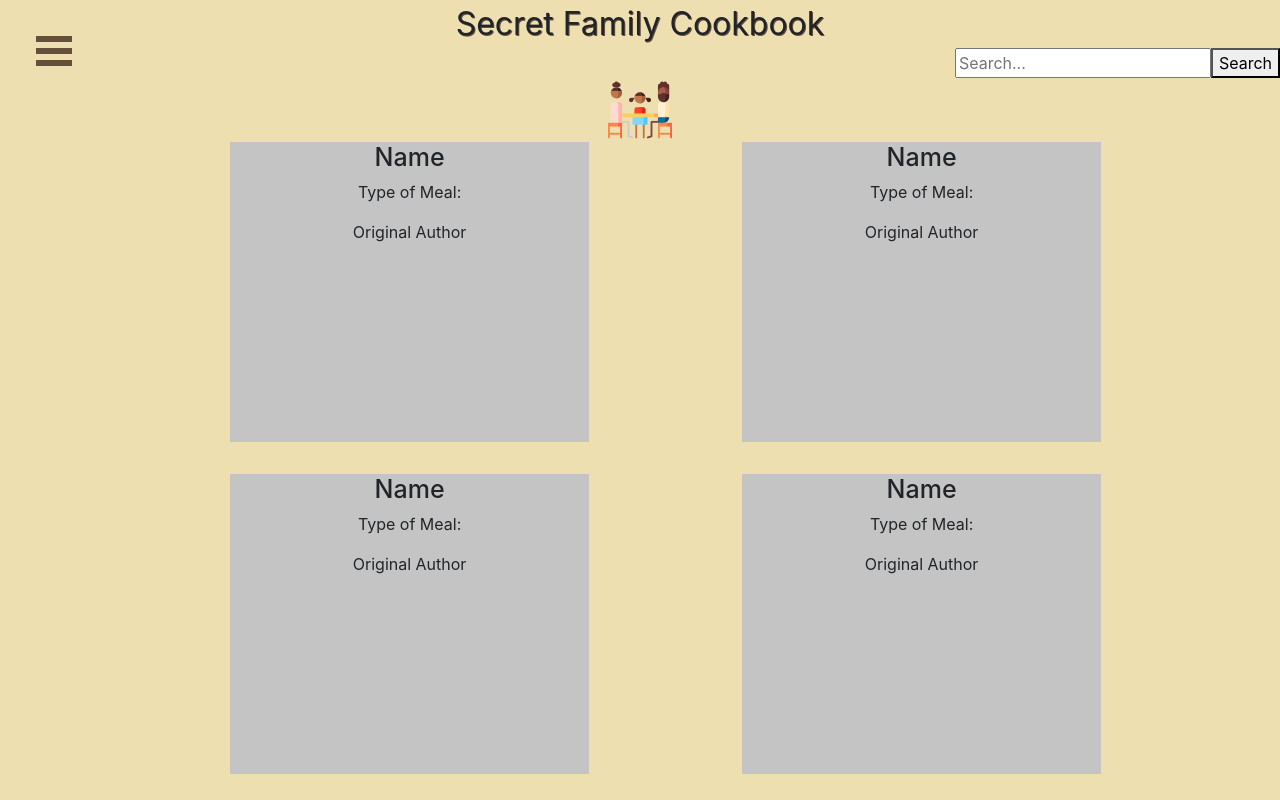
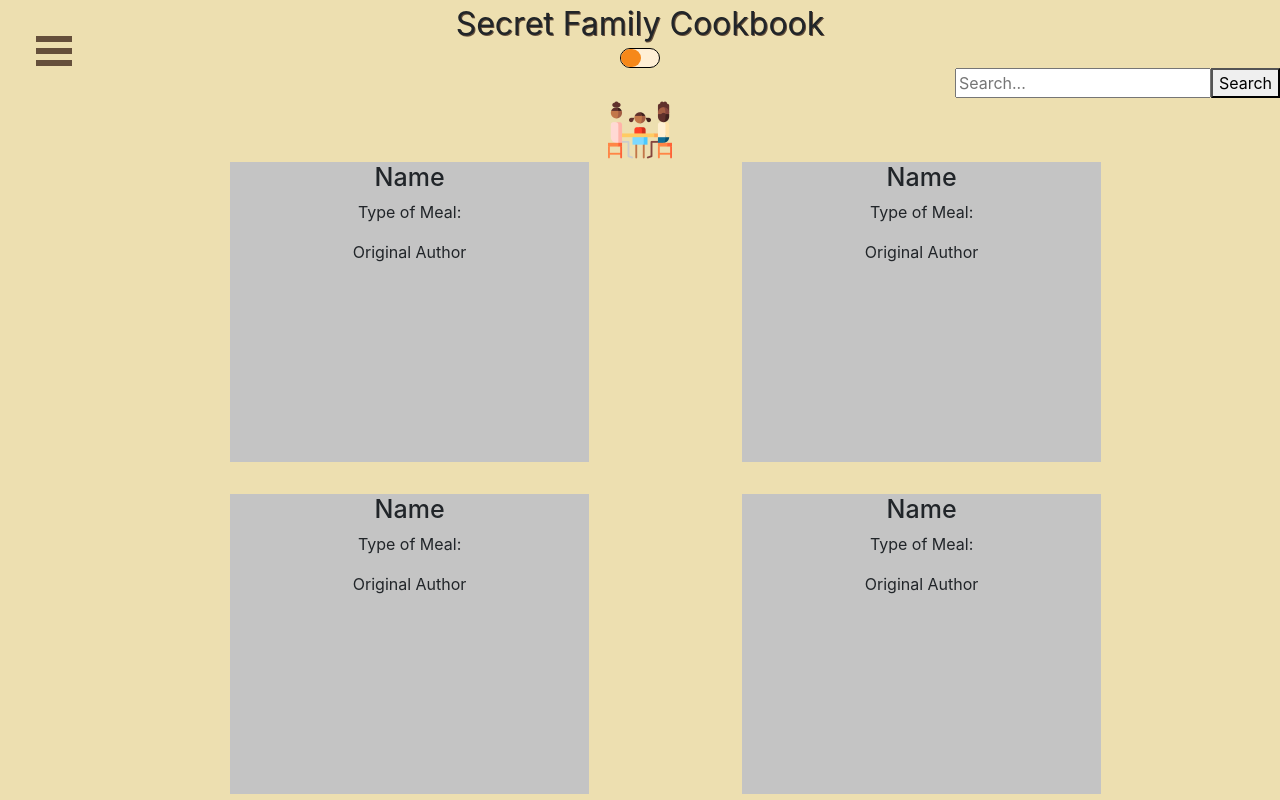
Before and after one commit to BuildWeek-Secret-Family-Recipes/Front-End, a React (Create React App) app: page / in a window 1280 px wide. Shown: the top 800 px of the page. Built offline with nearby package versions, Linux system fonts and the light colour scheme.

Commit message:
Dark mode implemented

```diff
--- a/src/App.css
+++ b/src/App.css
@@ -105,3 +105,35 @@ nav a{
 .reg {
   margin-bottom: 7rem;
 }
+
+.footer {
+  margin-top: 1rem;
+}
+
+/* Dark Mode */
+
+.dark-mode__toggle {
+  background: papayawhip;
+  border-radius: 50px;
+  border: 1px solid black;
+  height: 20px;
+  position: relative;
+  width: 40px;
+  margin: 0 auto;
+}
+
+.toggle {
+  background: #f68819;
+  border-radius: 50px;
+  height: 18px;
+  left: 0;
+  position: absolute;
+  transition: 0.2s;
+  width: 20px;
+  margin: 0 auto;
+}
+
+.dark-mode {
+  color: #4A3A2B;
+  background: #978E71;
+}
--- a/src/App.js
+++ b/src/App.js
@@ -12,6 +12,10 @@ import Logout from './components/user/Logout';
 import MyRecipes from './components/user/MyRecipes';
 import AddRecipe from './components/recipe/AddRecipe';
 import EditRecipe from './components/recipe/EditRecipe';
+
+// Hooks
+import { useDarkMode } from './components/hooks/useDarkMode';
+
 
 // Styles
 import { device } from'./components/layout/Breakpoints';
@@ -35,10 +39,24 @@ margin-top: -15px;
  `
 
 function App() {
+
+  const [darkMode, setDarkMode] = useDarkMode(false);
+  const toggleMode = e => {
+      e.preventDefault();
+      setDarkMode(!darkMode);
+  };
+
   return (
     <div className="App">
       <Nav />
       <Header>Secret Family Cookbook</Header>
+      <div className="dark-mode__toggle">
+
+        <div
+          onClick={toggleMode}
+          className={darkMode ? 'toggle toggled' : 'toggle'}
+          />
+      </div>
 
       <Switch>
       <Route exact path='/' component={Home} />
--- /dev/null
+++ b/src/components/hooks/useDarkMode.js
@@ -0,0 +1,16 @@
+import { useEffect } from 'react';
+import { useLocalStorage } from './useLocalStorage';
+
+export const useDarkMode = (key, initialValue) => {
+    const [value, newValue] = useLocalStorage(key, initialValue)
+
+    useEffect(() => {
+        if (value === true) {
+            document.querySelector('body').classList.add('dark-mode')
+        } else {
+            document.querySelector('body').classList.remove('dark-mode')
+        }
+    }, [value])
+
+    return [value, newValue]
+}
--- /dev/null
+++ b/src/components/hooks/useLocalStorage.js
@@ -0,0 +1,16 @@
+import { useState } from "react";
+
+export const useLocalStorage = (key, initialValue) => {
+  const [storedValue, setStoredValue] = useState(() => {
+    const item = window.localStorage.getItem(key);
+    return item ? JSON.parse(item) : initialValue;
+  });
+
+  const setValue = value => {
+    setStoredValue(value);
+    window.localStorage.setItem(key,
+    JSON.stringify(value));
+  }
+
+  return [storedValue, setValue];
+};
--- a/src/components/pages/Home.js
+++ b/src/components/pages/Home.js
@@ -4,9 +4,6 @@ import styled from 'styled-components';
 import Search from '../layout/Search';
 import { device } from'../layout/Breakpoints';
 import RecipeCard from '../recipe/RecipeCard';
-
-const Body = styled.div`
-background-color: #EDDFB0;`
 
 const Card = styled.div`
 height: 300px;
@@ -85,11 +82,9 @@ justify-content: flex-end;
 `
 
 
-
 const Home = () => {
     return (
-        <Body>
-
+        <div className='home'>
             <Searchbox>
             <Search />
             </Searchbox>
@@ -97,7 +92,7 @@ const Home = () => {
 
             <div>
                 <img src={Dining} alt='Family Dining' />
-                <CardHolder>
+                <CardHolder className='darkMode'>
                     {/* <Card>Public Recipe Preview</Card>
                     <Card>Public Recipe Preview</Card>
                     <Card>Public Recipe Preview</Card>
@@ -118,7 +113,7 @@ const Home = () => {
             </div>
 
 
-        </Body>
+        </div>
     )
 }
 
--- a/src/index.css
+++ b/src/index.css
@@ -10,5 +10,5 @@ body {
 
 code {
   font-family: source-code-pro, Menlo, Monaco, Consolas, "Courier New",
-    monospace;
+  monospace;
 }
```
